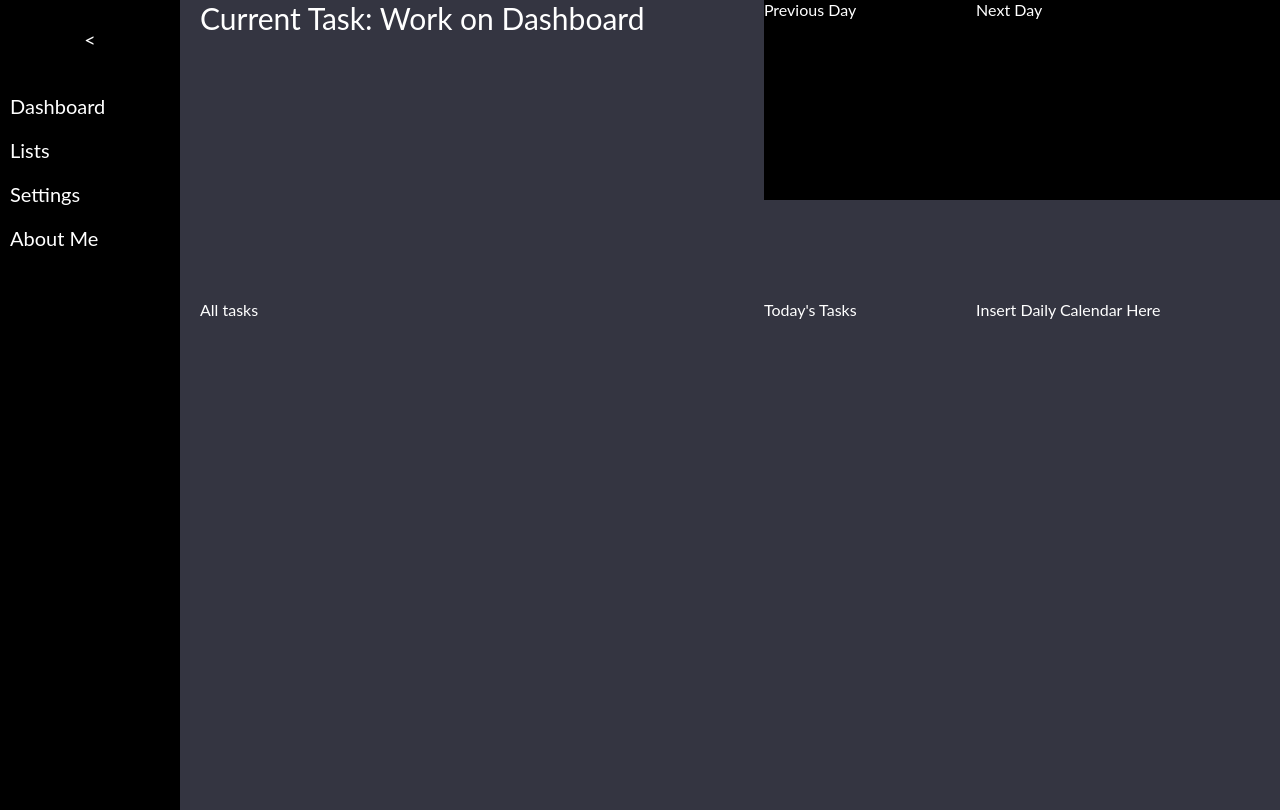
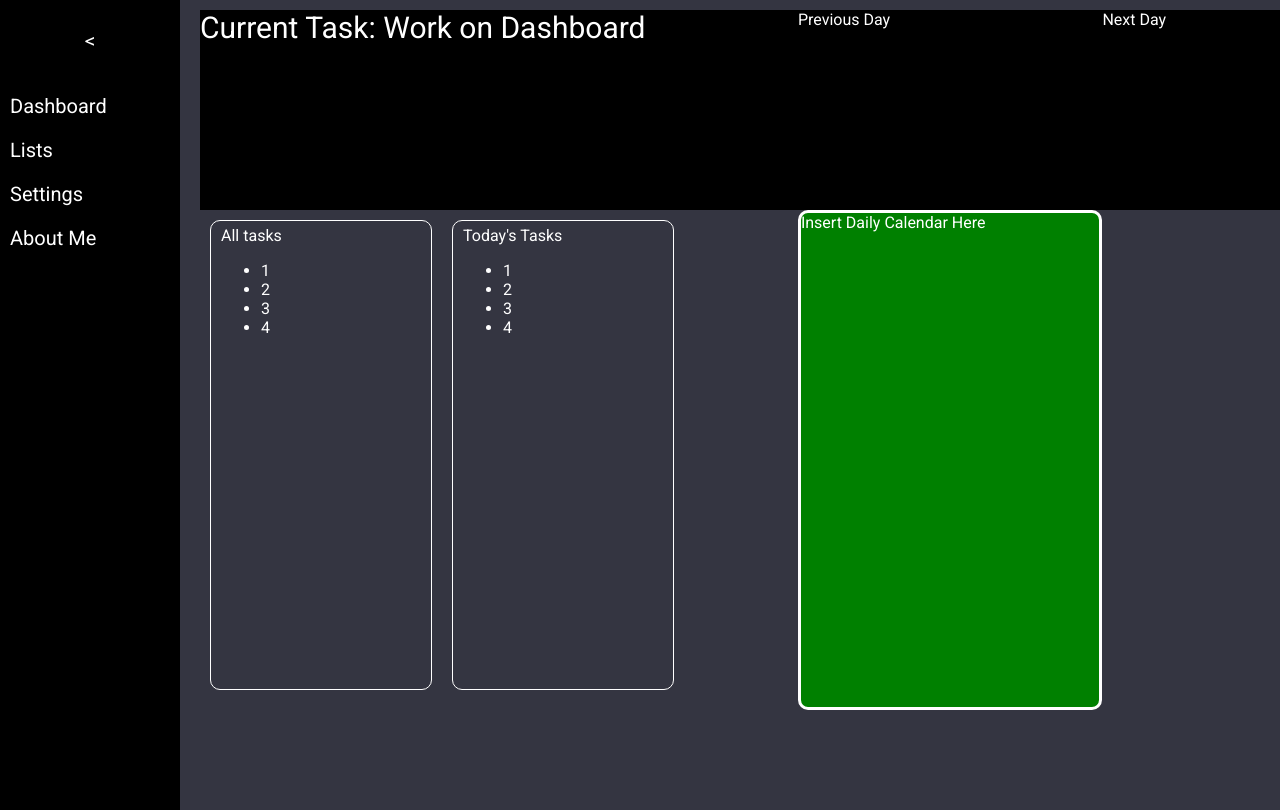
Before and after one commit to philwing100/Portfolio-Vue-Frontend, a Vue app: page /dashboard in a window 1280 px wide. Built offline with nearby package versions, Linux system fonts and the light colour scheme.

Commit message:
More updates to dashboard and adjustment of elements

```diff
--- a/public/index.html
+++ b/public/index.html
@@ -3,6 +3,7 @@
   <head>
     <meta charset="utf-8">
     <title>Sus</title>
+    <link rel="stylesheet" href="https://fonts.googleapis.com/css2?family=Roboto:wght@400;500;700&display=swap">
   </head>
 
   <body>
--- a/src/App.vue
+++ b/src/App.vue
@@ -25,7 +25,7 @@ body, html {
 }
 
 #app {
-  font-family: "Lato", sans-serif, Avenir, Helvetica, Arial;
+  font-family: 'Roboto', sans-serif, Avenir, Helvetica, Arial;
   -webkit-font-smoothing: antialiased;
   -moz-osx-font-smoothing: grayscale;
 }
--- a/src/views/Dashboard.vue
+++ b/src/views/Dashboard.vue
@@ -1,19 +1,37 @@
 <template>
   <div>
     <div class="grid-container">
-    <div class="heroText">Current Task: Work on Dashboard</div>
-    <div class="bigButton previousDay" :style="{'background-color': colors.sidebar}">Previous Day</div>
-    <div class="bigButton nextDay" :style="{'background-color': colors.sidebar}">Next Day</div>
+      <div class="heroText" :style="{ 'background-color': colors.sidebar }">Current Task: Work on Dashboard</div>
+      <div class="bigButton previousDay" :style="{ 'background-color': colors.sidebar }">Previous Day</div>
+      <div class="bigButton nextDay" :style="{ 'background-color': colors.sidebar }">Next Day</div>
 
+      <div class="contentContainer">
+        <div class="listContainer">All tasks
+          <div class="innerListContainer">
+            <ul>
+              <li>1</li>
+              <li>2</li>
+              <li>3</li>
+              <li>4</li>
+            </ul>
+          </div>
+        </div>
+        <div class="listContainer">Today's Tasks
+          <div class="innerListContainer">
+            <ul>
+              <li>1</li>
+              <li>2</li>
+              <li>3</li>
+              <li>4</li>
+            </ul>
+          </div>
 
+        </div>
+      </div>
+        <div class="calendarTemp">Insert Daily Calendar Here</div>
 
-    <div class="Seperator"></div>
-    <div class="listContainer allTasks">All tasks</div>
-    <div class="listContainer todayTasks">Today's Tasks</div>
-
-    <div class="calendarTemp">Insert Daily Calendar Here</div>
+    </div>
   </div>
-</div>
 </template>
 
 <script>
@@ -23,47 +41,63 @@ export default {
   name: 'DashboardWorld',
 
   setup() {
-    return{
-    colors:colors
-  };
+    return {
+      colors: colors
+    };
   },
 
 }
 </script>
 
 <style>
-.grid-container{
-  display:grid;
-  grid-template-rows: 200px 100px 400px;
+.grid-container {
+  display: grid;
+  grid-template-rows: 200px 500px;
   height: 100vh;
+  padding-top: 10px;
 }
 
-.heroText{
-  font-size:30px;
-  grid-row:1;
+.heroText {
+  font-size: 30px;
+  grid-row: 1;
 }
 
-.bigButton{
-  grid-row:1;
-  color:white;
+.bigButton {
+  grid-row: 1;
+  color: white;
 }
 
-.previousDay{
+.previousDay {}
+
+.nextDay {}
+
+.listContainer {
+  grid-row: 2;
+  border-radius: 10px;
+  border-color: white;
+  border-width: 1px;
+  border-style: solid;
+  min-height: 300px;
+  min-width: 200px;
+  max-width: 300px;
+  padding: 5px 10px;
+  margin: 10px 10px 20px 10px;
 }
 
-.nextDay{
+.innerListContainer {}
+
+.calendarTemp {}
+
+.contentContainer {
+  display: flex;
+  flex-flow: row;
 }
 
-.allTasks{
-  grid-row:3;
-}
-
-.todayTasks{
-  grid-row:3;
-}
-
-.calendarTemp{
-  grid-row:3;
-
+.calendarTemp {
+  border-radius: 10px;
+  border-color: white;
+  border-style: solid;
+  background-color: green;
+  flex:1;
 }
 </style>
```
